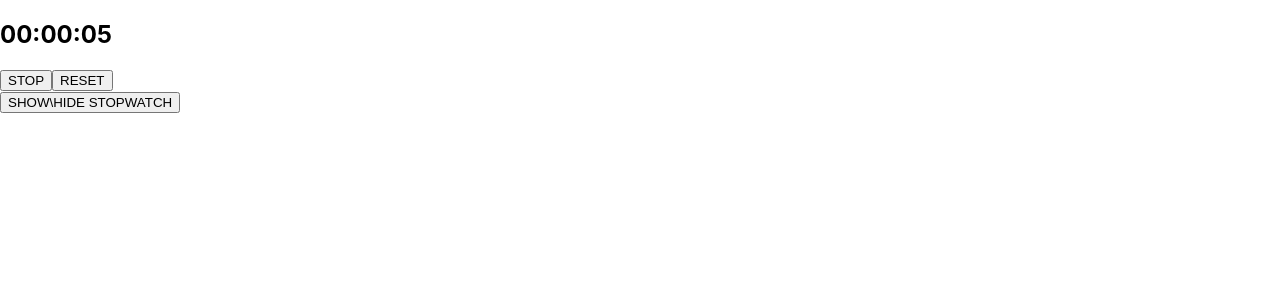
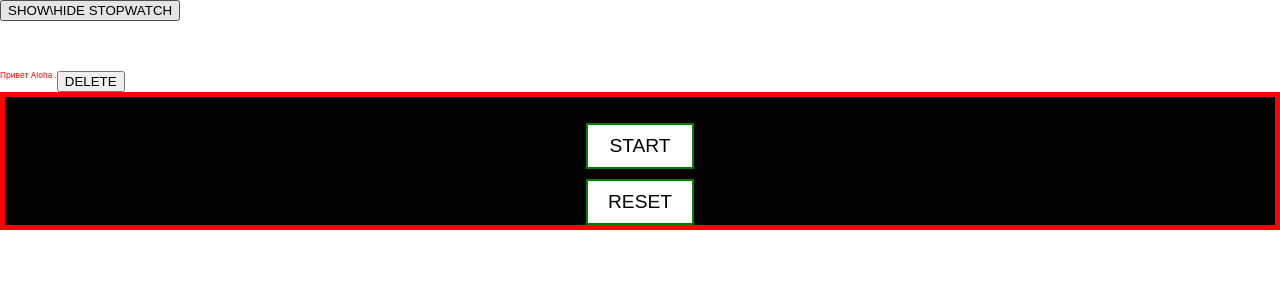
Before and after one commit to fccourses/fd-react-app, a React (Create React App) app: page / in a window 1280 px wide. Shown: the top 300 px of the page. Built offline with nearby package versions, Linux system fonts and the light colour scheme.

Commit message:
Add css modules example

```diff
--- a/src/App.css
+++ /dev/null
@@ -1,3 +0,0 @@
-.heading {
-  color: green;
-}
--- a/src/App.js
+++ b/src/App.js
@@ -1,13 +1,20 @@
 import React, { Component, useState } from 'react';
-import './App.css';
 import StopWatch from './components/StopWatch';
+import Aloha from './components/Aloha';
 
 function App(props) {
   const [isVisible, setIsVisible] = useState(true);
   return (
     <>
+      <button
+        onClick={() => {
+          setIsVisible(!isVisible);
+        }}
+      >
+        SHOW\HIDE STOPWATCH
+      </button>
+      <Aloha name='Aloha' />
       {isVisible ? <StopWatch /> : null}
-      <button onClick={()=>{setIsVisible(!isVisible)}}>SHOW\HIDE STOPWATCH</button>
     </>
   );
 }
--- /dev/null
+++ b/src/components/Aloha/Aloha.module.css
@@ -0,0 +1,6 @@
+.container {
+  display: flex;
+  color: red;
+  font-size: 0.5rem;
+  padding-top: 50px;
+}
--- a/src/components/Aloha/index.jsx
+++ b/src/components/Aloha/index.jsx
@@ -1,4 +1,5 @@
 import { Component } from 'react';
+import styles from './Aloha.module.css';
 
 class Aloha extends Component {
   constructor(props) {
@@ -23,10 +24,10 @@
   render() {
     const { isGreeting } = this.state;
     const { name, children, isExciting } = this.props;
-
+    console.log(styles)
     return (
-      <div className='GREETING-ELEMENT'>
-        <h1 className='heading' onClick={this.switchGreeting}>
+      <div className={styles.container}>
+        <h1 className='' onClick={this.switchGreeting}>
           {isGreeting ? 'Привет' : 'До завтра'} {name} {isExciting ? '!' : '.'}
         </h1>
         {children}
--- /dev/null
+++ b/src/components/StopWatch/StopWatch.module.css
@@ -0,0 +1,28 @@
+.container {
+  display: flex;
+  flex-direction: column;
+  justify-content: center;
+  align-items: center;
+  background-color: black;
+  border: 5px solid red;
+}
+
+.currentTime {
+  color: green;
+  font-size: 3rem;
+}
+
+.controls {
+  display: flex;
+  flex-direction: column;
+}
+
+.btn {
+  background-color: white;
+  outline: none;
+  border: 2px solid green;
+  font-size: 1.2rem;
+  padding: 10px 20px;
+  margin-top: 10px;
+  cursor: pointer;
+}
--- a/src/components/StopWatch/index.jsx
+++ b/src/components/StopWatch/index.jsx
@@ -1,4 +1,5 @@
 import React, { Component } from 'react';
+import styles from './StopWatch.module.css';
 
 class StopWatch extends Component {
   constructor(props) {
@@ -39,7 +40,7 @@
   };
 
   componentDidMount() {
-    this.start();
+    // this.start();
   }
 
   componentDidUpdate() {
@@ -57,14 +58,24 @@
   render() {
     const { time, isRunning } = this.state;
     return (
-      <article>
-        <h1>{time.toLocaleTimeString('it-IT')}</h1>
-        {isRunning ? (
-          <button onClick={this.stop}>STOP</button>
-        ) : (
-          <button onClick={this.start}>START</button>
-        )}
-        <button onClick={this.reset}>RESET</button>
+      <article className={styles.container}>
+        <h1 className={styles.curretTime}>
+          {time.toLocaleTimeString('it-IT')}
+        </h1>
+        <div className={styles.controls}>
+          {isRunning ? (
+            <button className={styles.btn} onClick={this.stop}>
+              STOP
+            </button>
+          ) : (
+            <button className={styles.btn} onClick={this.start}>
+              START
+            </button>
+          )}
+          <button className={styles.btn} onClick={this.reset}>
+            RESET
+          </button>
+        </div>
       </article>
     );
   }
--- a/src/index.js
+++ b/src/index.js
@@ -1,5 +1,6 @@
 import React from 'react';
 import ReactDOM from 'react-dom';
+import './reset.css';
 import './index.css';
 import App from './App';
 import reportWebVitals from './reportWebVitals';
--- /dev/null
+++ b/src/reset.css
@@ -0,0 +1,48 @@
+/* http://meyerweb.com/eric/tools/css/reset/
+   v2.0 | 20110126
+   License: none (public domain)
+*/
+
+html, body, div, span, applet, object, iframe,
+h1, h2, h3, h4, h5, h6, p, blockquote, pre,
+a, abbr, acronym, address, big, cite, code,
+del, dfn, em, img, ins, kbd, q, s, samp,
+small, strike, strong, sub, sup, tt, var,
+b, u, i, center,
+dl, dt, dd, ol, ul, li,
+fieldset, form, label, legend,
+table, caption, tbody, tfoot, thead, tr, th, td,
+article, aside, canvas, details, embed,
+figure, figcaption, footer, header, hgroup,
+menu, nav, output, ruby, section, summary,
+time, mark, audio, video {
+	margin: 0;
+	padding: 0;
+	border: 0;
+	font-size: 100%;
+	font: inherit;
+	vertical-align: baseline;
+}
+/* HTML5 display-role reset for older browsers */
+article, aside, details, figcaption, figure,
+footer, header, hgroup, menu, nav, section {
+	display: block;
+}
+body {
+	line-height: 1;
+}
+ol, ul {
+	list-style: none;
+}
+blockquote, q {
+	quotes: none;
+}
+blockquote:before, blockquote:after,
+q:before, q:after {
+	content: '';
+	content: none;
+}
+table {
+	border-collapse: collapse;
+	border-spacing: 0;
+}
```
